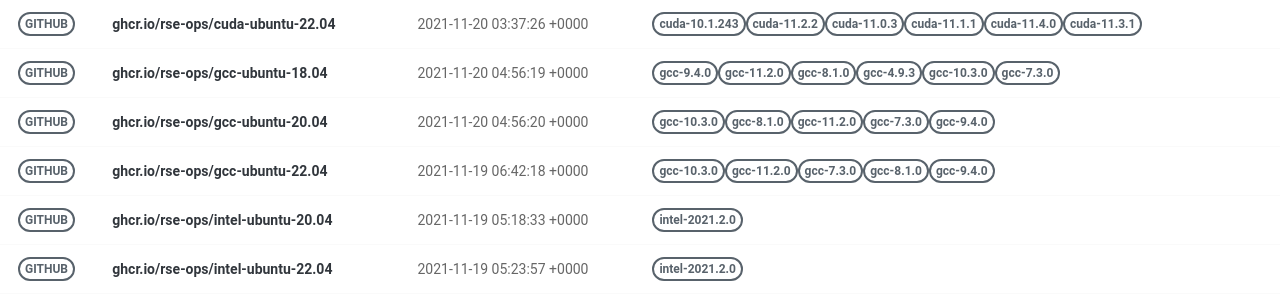
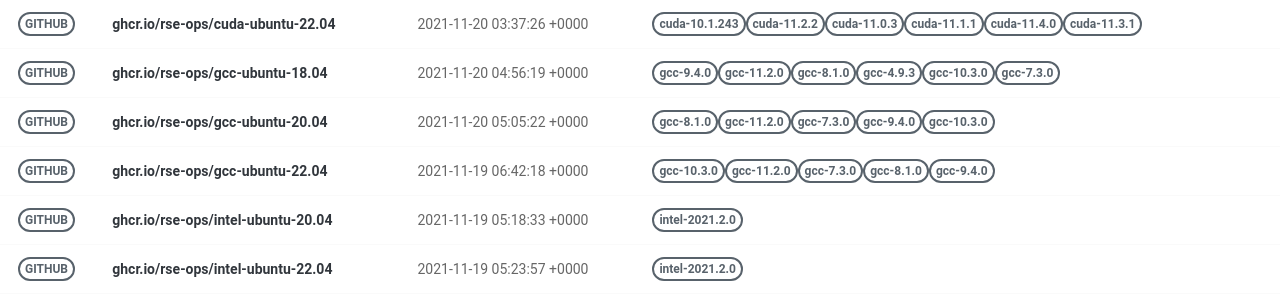
Before and after one commit to rse-ops/docker-images, a Jekyll site: the page built from pages/index.md, in a window 1280 px wide. Shown: the part 326-626 px from the top of the page. Built offline with Jekyll 4.4.1, drawn with Linux system fonts in a browser that asks for light colours; nearby versions of some CDN libraries.

Commit message:
Automated push to update library 2021-11-20

```diff
--- a/_library/ghcr.io-rse-ops-gcc-ubuntu-20.04.md
+++ b/_library/ghcr.io-rse-ops-gcc-ubuntu-20.04.md
@@ -1,14 +1,11 @@
 ---
 layout: container
 name: ghcr.io/rse-ops/gcc-ubuntu-20.04
-updated_at: 2021-11-20 04:56:20.704340
+updated_at: 2021-11-20 05:05:22.573688
 
 
 container_url: https://github.com/orgs/rse-ops/packages/container/package/gcc-ubuntu-20.04
 versions:
- - tag: gcc-10.3.0
-   dockerfile: https://github.com/rse-ops/docker-images/blob/main/ubuntu/gcc/Dockerfile
-   manifest: https://crane.ggcr.dev/manifest/ghcr.io/rse-ops/gcc-ubuntu-20.04:gcc-10.3.0
  - tag: gcc-8.1.0
    dockerfile: https://github.com/rse-ops/docker-images/blob/main/ubuntu/gcc/Dockerfile
    manifest: https://crane.ggcr.dev/manifest/ghcr.io/rse-ops/gcc-ubuntu-20.04:gcc-8.1.0
```
Also changed, not shown: other parts of _library/ghcr.io-rse-ops-gcc-ubuntu-20.04.md (+3 -0 lines).
